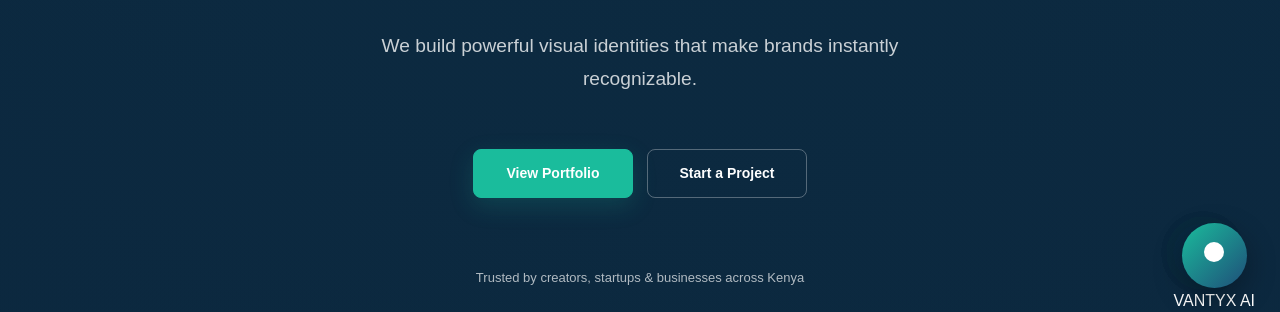
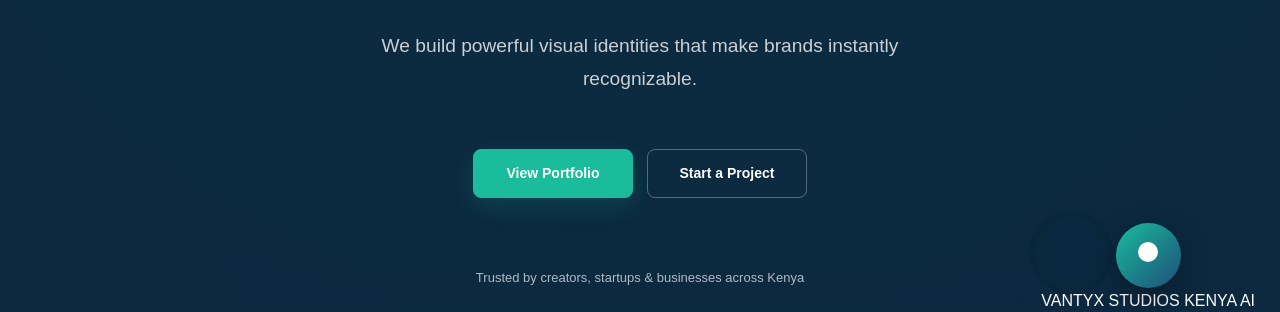
Before and after one commit to 123OCHIENG/123ochieng.github.io, a website: page index.html in a window 1280 px wide. Shown: the part 461-773 px from the top of the page. Drawn offline with nearby package versions, Linux system fonts and the light colour scheme.

Commit message:
Update index.html

```diff
--- a/index.html
+++ b/index.html
@@ -1429,7 +1429,7 @@
     <div class="ai-orb-ring ring-two"></div>
     <div class="ai-orb-ring ring-three"></div>
 
-    <button class="ai-orb" id="ai-orb-btn" aria-label="Open VANTYX AI">
+    <button class="ai-orb" id="ai-orb-btn" aria-label="Open VANTYX STUDIOS KENYA AI">
 
       <div class="ai-orb-inner">
         <div class="ai-orb-core"></div>
@@ -1449,7 +1449,7 @@
 
     <div class="ai-orb-info">
       <span class="ai-status-dot"></span>
-      <span>VANTYX AI</span>
+      <span>VANTYX STUDIOS KENYA AI</span>
     </div>
 
   </div>
@@ -1468,7 +1468,7 @@
         </div>
 
         <div>
-          <h3>VANTYX AI</h3>
+          <h3>VANTYX STUDIOS KENYA AI</h3>
           <p>
             <span class="ai-online-dot"></span>
             Online
@@ -1496,14 +1496,14 @@
         <h4>How can I help you?</h4>
 
         <p>
-          Ask me about VANTYX Studios, our services,
+          Ask me about VANTYX STUDIOS KENYA, our services,
           pricing, projects, or starting a new project.
         </p>
 
       </div>
 
       <div class="ai-message bot">
-        Hello 👋 I’m your VANTYX AI Assistant.
+        Hello 👋 I’m your VANTYX STUDIOS KENYA AI ASISTANT.
       </div>
 
     </div>
@@ -1526,7 +1526,7 @@
         type="text"
         class="ai-user-input"
         id="ai-user-input"
-        placeholder="Message VANTYX AI..."
+        placeholder="MessageVANTYX STUDIOS KENYA AI..."
         autocomplete="off"
       />
 
```
